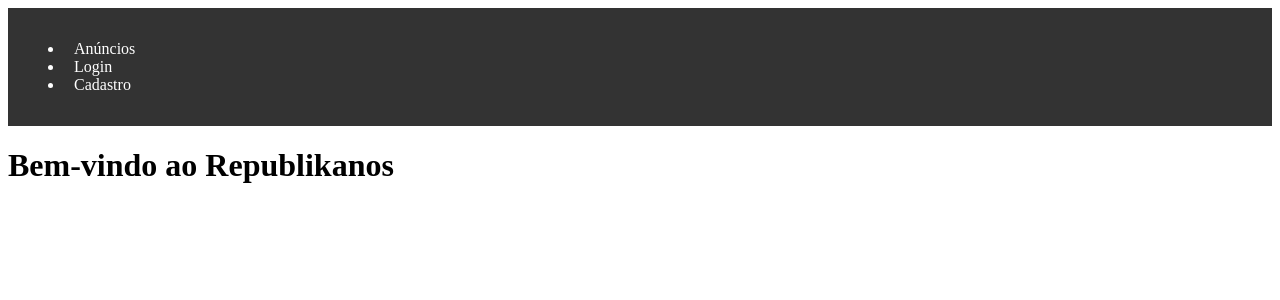
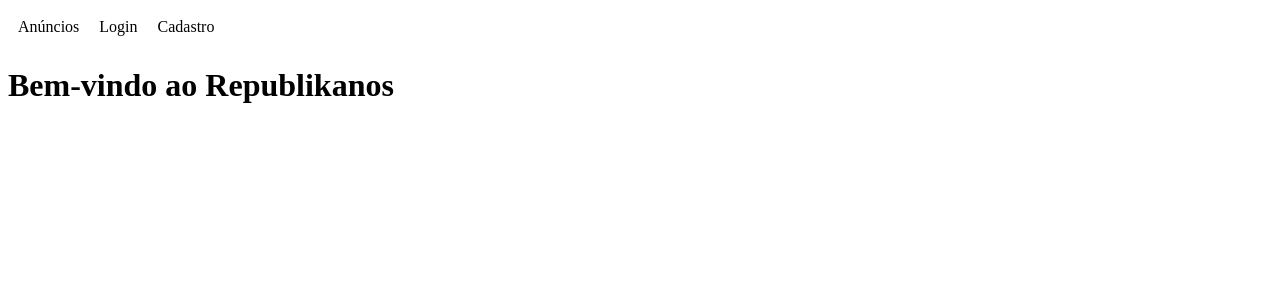
Before and after one commit to mariaritalustosa/tp3-frontend, a React (Vite) app in the folder react-project/: page / in a window 1280 px wide. Shown: the top 300 px of the page. Built offline with nearby package versions, Linux system fonts and the light colour scheme.

Commit message:
mudanças na estilização da barra de navegação

```diff
--- a/react-project/src/components/Navbar.css
+++ b/react-project/src/components/Navbar.css
@@ -1,15 +1,20 @@
 .navbar {
-    background-color: #333;
-    padding: 1rem;
-    color: white;
-  }
+  padding: 10px;
+}
 
-  .navbar a {
-    color: white;
-    text-decoration: none;
-    padding: 10px;
-  }
+.navbar-links {
+  display: flex;
+  list-style: none;
+  padding: 0;
+  margin: 0;
+  gap: 20px;
+}
 
-  .navbar a:hover {
-    background-color: #444;
-  }
+.navbar-links li a {
+  text-decoration: none;
+  color: inherit;
+}
+
+.navbar-links li {
+  padding: 0;
+}
--- a/react-project/src/components/Navbar.jsx
+++ b/react-project/src/components/Navbar.jsx
@@ -5,20 +5,13 @@
 const Navbar = () => {
   return (
     <nav className="navbar">
-      <div className="navbar-logo">
-      </div>
-      <ul className="navbar-links">
-        <li>
-          <Link to="/anuncios">Anúncios</Link>
-        </li>
-        <li>
-          <Link to="/login">Login</Link>
-        </li>
-        <li>
-          <Link to="/cadastro">Cadastro</Link>
-        </li>
-      </ul>
-    </nav>
+    <ul className="navbar-links">
+      <li><a href="/anuncios">Anúncios</a></li>
+      <li><a href="/login">Login</a></li>
+      <li><a href="/cadastro">Cadastro</a></li>
+    </ul>
+  </nav>
+
   );
 };
 
```
